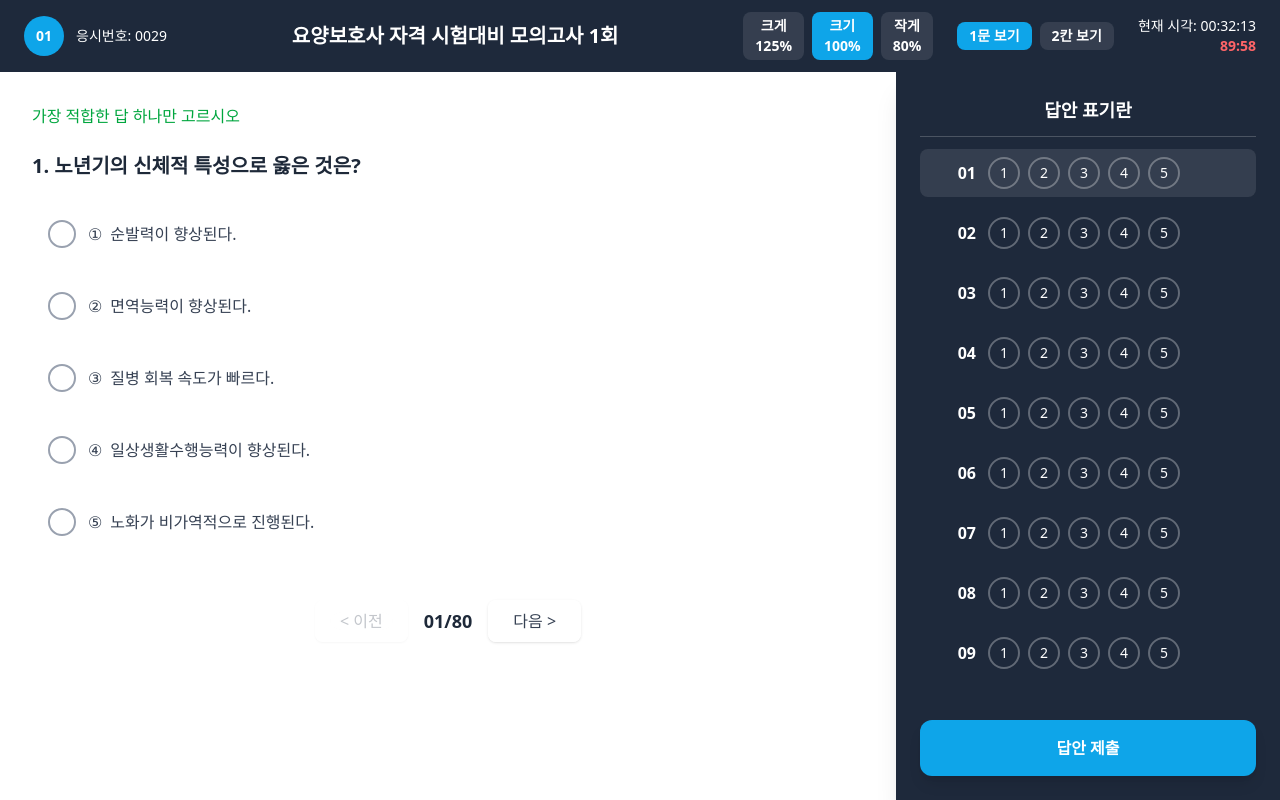
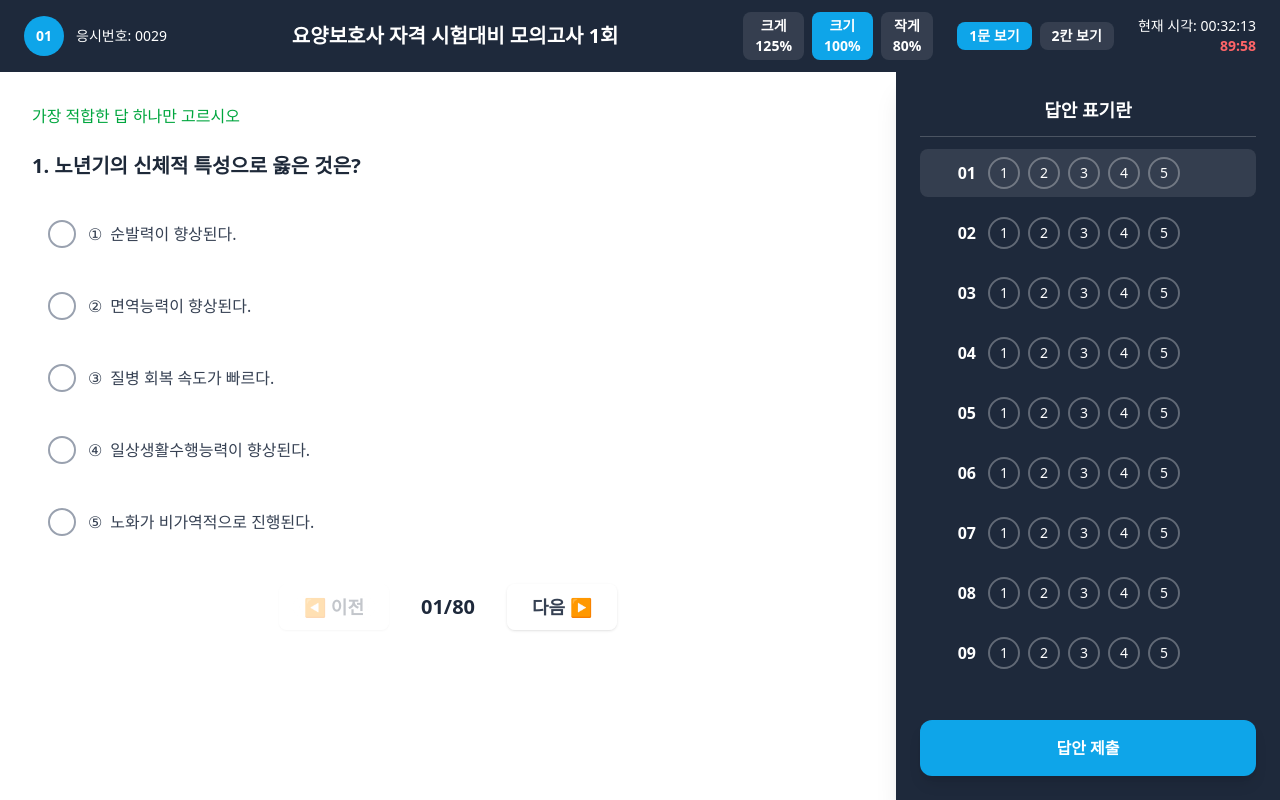
Before and after one commit to give-it-a-shottt/lulu-quiz, a React (Vite) app: page /1/exam/1 in a window 1280 px wide. Both pictures are taken after a click on the button "시험 응시하기". Built offline with nearby package versions, Linux system fonts and the light colour scheme.

Commit message:
fix: 버튼 디자인 변경

```diff
--- a/src/pages/ExamPage.tsx
+++ b/src/pages/ExamPage.tsx
@@ -220,7 +220,7 @@ export default function ExamPage() {
     const isCorrect = userAnswer === question.answer - 1;
 
     return (
-      <div className="min-h-screen bg-background flex flex-col">
+      <div className="h-screen bg-background flex flex-col">
         {/* Header */}
         <div className="bg-dark text-white py-2 md:py-3 px-4 md:px-6 shadow-lg">
           <div className="flex justify-between items-center">
@@ -315,7 +315,7 @@ export default function ExamPage() {
         {/* Main Content */}
         <div className="flex flex-1 overflow-hidden">
           {/* Left: Question Content */}
-          <div className="flex-1 px-4 md:px-6 lg:px-80 py-4 overflow-y-auto bg-white">
+          <div className="flex-1 px-4 md:px-6 lg:px-36 py-4 overflow-y-auto bg-white">
             <div>
               <div className="flex items-start gap-2 md:gap-4 mb-4">
                 <div
@@ -445,6 +445,32 @@ export default function ExamPage() {
                   문제 해설보기
                 </button>
               </div>
+
+              {/* Navigation */}
+              <div className="mt-8 flex items-center justify-center gap-4 md:gap-8">
+                <button
+                  onClick={() =>
+                    setSolutionQuestionIndex((prev) => Math.max(0, prev - 1))
+                  }
+                  disabled={solutionQuestionIndex === 0}
+                  className="px-4 md:px-6 py-2 text-gray-700 hover:text-gray-900 disabled:opacity-30 disabled:cursor-not-allowed font-bold text-sm md:text-lg backdrop-blur-md bg-white/50 border border-white/60 rounded-lg shadow-sm hover:shadow-md transition-all">
+                  ◀ 이전
+                </button>
+                <span className="text-base md:text-xl font-bold text-dark">
+                  {String(solutionQuestionIndex + 1).padStart(2, "0")}/
+                  {String(exam.questions.length).padStart(2, "0")}
+                </span>
+                <button
+                  onClick={() =>
+                    setSolutionQuestionIndex((prev) =>
+                      Math.min(exam.questions.length - 1, prev + 1)
+                    )
+                  }
+                  disabled={solutionQuestionIndex === exam.questions.length - 1}
+                  className="px-4 md:px-6 py-2 text-gray-700 hover:text-gray-900 disabled:opacity-30 disabled:cursor-not-allowed font-bold text-sm md:text-lg backdrop-blur-md bg-white/50 border border-white/60 rounded-lg shadow-sm hover:shadow-md transition-all">
+                  다음 ▶
+                </button>
+              </div>
             </div>
           </div>
 
@@ -456,7 +482,7 @@ export default function ExamPage() {
               </h3>
             </div>
 
-            <div className="flex-1 overflow-y-auto px-6 pb-6">
+            <div className="flex-1 overflow-y-auto px-6 pb-6 pt-4">
               <div className="space-y-3">
                 {exam.questions.map((q, qIndex) => {
                   const qUserAnswer = answers[qIndex];
@@ -640,33 +666,6 @@ export default function ExamPage() {
           </div>
         )}
 
-        {/* Bottom Navigation */}
-        <div className="bg-white border-t border-slate-200 py-3 md:py-4 shadow-lg">
-          <div className="flex items-center justify-center gap-4 md:gap-8">
-            <button
-              onClick={() =>
-                setSolutionQuestionIndex((prev) => Math.max(0, prev - 1))
-              }
-              disabled={solutionQuestionIndex === 0}
-              className="px-4 md:px-6 py-2 text-dark hover:text-primary disabled:opacity-30 disabled:cursor-not-allowed font-bold text-sm md:text-lg transition-colors">
-              ◀ 이전
-            </button>
-            <span className="text-base md:text-xl font-bold text-dark">
-              {String(solutionQuestionIndex + 1).padStart(2, "0")}/
-              {String(exam.questions.length).padStart(2, "0")}
-            </span>
-            <button
-              onClick={() =>
-                setSolutionQuestionIndex((prev) =>
-                  Math.min(exam.questions.length - 1, prev + 1)
-                )
-              }
-              disabled={solutionQuestionIndex === exam.questions.length - 1}
-              className="px-4 md:px-6 py-2 text-dark hover:text-primary disabled:opacity-30 disabled:cursor-not-allowed font-bold text-sm md:text-lg transition-colors">
-              다음 ▶
-            </button>
-          </div>
-        </div>
       </div>
     );
   }
@@ -1093,16 +1092,16 @@ export default function ExamPage() {
               )}
 
               {/* Navigation */}
-              <div className="mt-8 md:mt-12 flex justify-center items-center gap-4">
+              <div className="mt-8 flex items-center justify-center gap-4 md:gap-8">
                 <button
                   onClick={() =>
                     setCurrentQuestionIndex((prev) => Math.max(0, prev - 1))
                   }
                   disabled={currentQuestionIndex === 0}
-                  className="px-4 md:px-6 py-2 text-gray-700 hover:text-gray-900 disabled:opacity-30 disabled:cursor-not-allowed text-sm md:text-base backdrop-blur-md bg-white/50 border border-white/60 rounded-lg shadow-sm hover:shadow-md transition-all">
-                  &lt; 이전
+                  className="px-4 md:px-6 py-2 text-gray-700 hover:text-gray-900 disabled:opacity-30 disabled:cursor-not-allowed font-bold text-sm md:text-lg backdrop-blur-md bg-white/50 border border-white/60 rounded-lg shadow-sm hover:shadow-md transition-all">
+                  ◀ 이전
                 </button>
-                <span className="text-base md:text-lg font-bold text-gray-800">
+                <span className="text-base md:text-xl font-bold text-dark">
                   {String(currentQuestionIndex + 1).padStart(2, "0")}/
                   {String(exam.questions.length).padStart(2, "0")}
                 </span>
@@ -1113,8 +1112,8 @@ export default function ExamPage() {
                     )
                   }
                   disabled={currentQuestionIndex === exam.questions.length - 1}
-                  className="px-4 md:px-6 py-2 text-gray-700 hover:text-gray-900 disabled:opacity-30 disabled:cursor-not-allowed text-sm md:text-base backdrop-blur-md bg-white/50 border border-white/90 rounded-lg shadow-sm hover:shadow-md transition-all">
-                  다음 &gt;
+                  className="px-4 md:px-6 py-2 text-gray-700 hover:text-gray-900 disabled:opacity-30 disabled:cursor-not-allowed font-bold text-sm md:text-lg backdrop-blur-md bg-white/50 border border-white/60 rounded-lg shadow-sm hover:shadow-md transition-all">
+                  다음 ▶
                 </button>
               </div>
             </div>
@@ -1210,16 +1209,16 @@ export default function ExamPage() {
               </div>
 
               {/* Navigation */}
-              <div className="mt-12 flex justify-center items-center gap-4">
+              <div className="mt-8 flex items-center justify-center gap-4 md:gap-8">
                 <button
                   onClick={() =>
                     setCurrentQuestionIndex((prev) => Math.max(0, prev - 2))
                   }
                   disabled={currentQuestionIndex === 0}
-                  className="px-6 py-2 text-gray-600 hover:text-gray-800 disabled:opacity-30 disabled:cursor-not-allowed">
-                  &lt; 이전
+                  className="px-4 md:px-6 py-2 text-gray-700 hover:text-gray-900 disabled:opacity-30 disabled:cursor-not-allowed font-bold text-sm md:text-lg backdrop-blur-md bg-white/50 border border-white/60 rounded-lg shadow-sm hover:shadow-md transition-all">
+                  ◀ 이전
                 </button>
-                <span className="text-lg font-bold text-gray-800">
+                <span className="text-base md:text-xl font-bold text-dark">
                   {String(currentQuestionIndex + 1).padStart(2, "0")}-
                   {String(
                     Math.min(currentQuestionIndex + 2, exam.questions.length)
@@ -1233,8 +1232,8 @@ export default function ExamPage() {
                     )
                   }
                   disabled={currentQuestionIndex >= exam.questions.length - 1}
-                  className="px-6 py-2 text-gray-600 hover:text-gray-800 disabled:opacity-30 disabled:cursor-not-allowed">
-                  다음 &gt;
+                  className="px-4 md:px-6 py-2 text-gray-700 hover:text-gray-900 disabled:opacity-30 disabled:cursor-not-allowed font-bold text-sm md:text-lg backdrop-blur-md bg-white/50 border border-white/60 rounded-lg shadow-sm hover:shadow-md transition-all">
+                  다음 ▶
                 </button>
               </div>
             </div>
```
